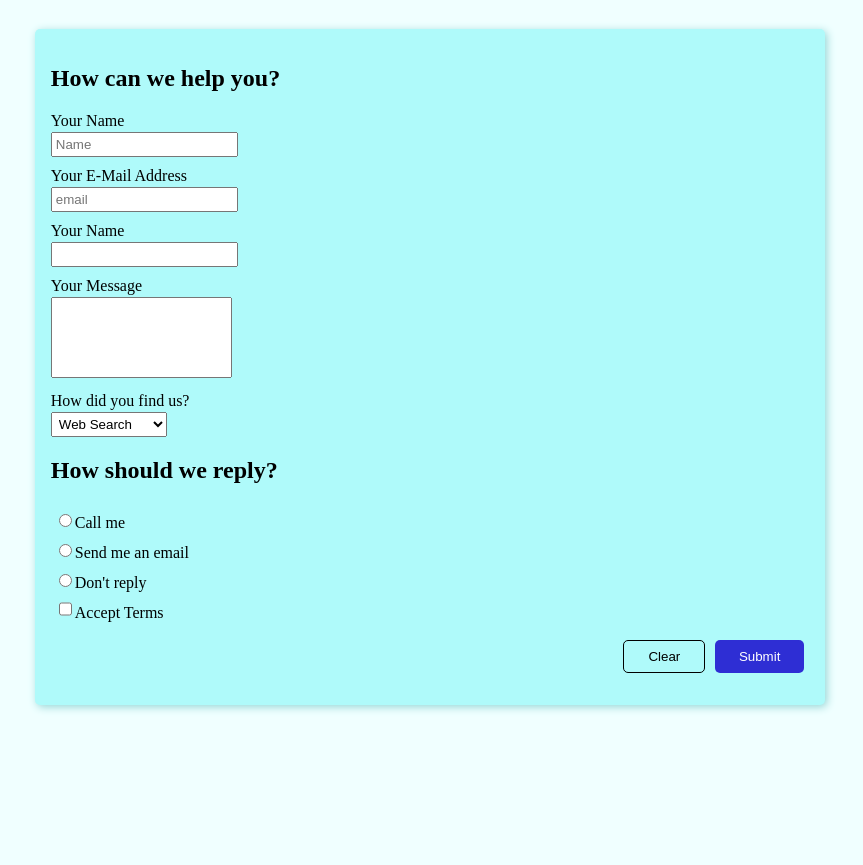
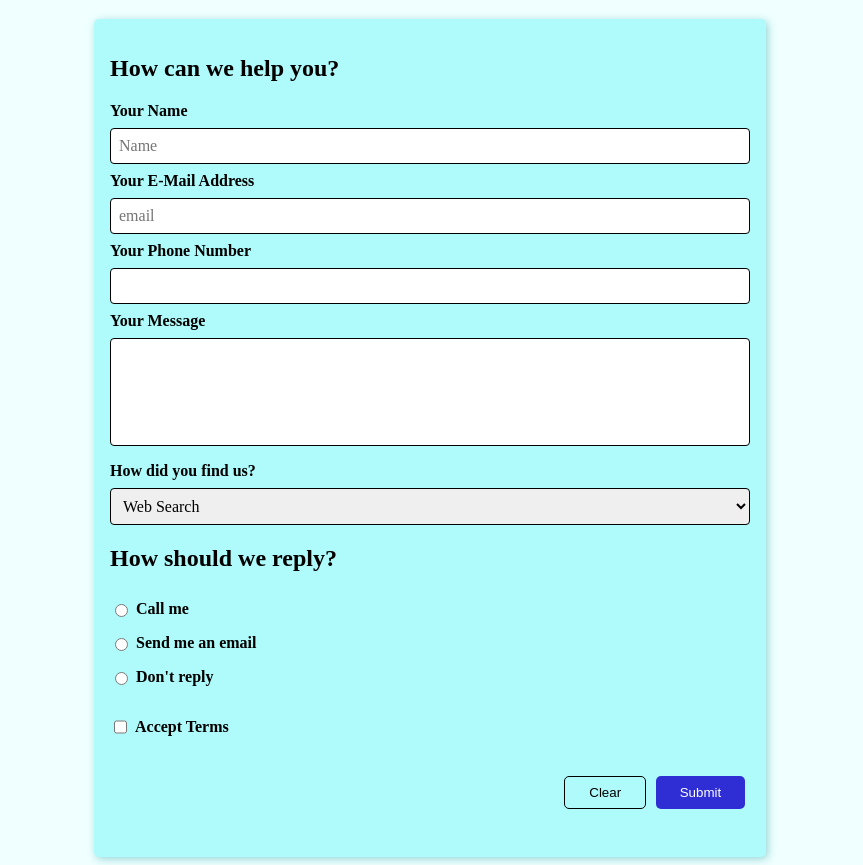
Before and after one commit to Ryomi-j/Contact-Us, a plain HTML site: page index.html in a window 1280 px wide. Shown: the part 61-926 px from the top of the page, without its empty margins (210-1073 px from the left). Before the commit the page ends 800 px from the top, so only its background shows below. Drawn offline with Linux system fonts and the light colour scheme.

Commit message:
edited and finished them

```diff
--- a/index.html
+++ b/index.html
@@ -12,25 +12,39 @@
       <h1>Contact Us</h1>
     </header>
     <main>
-      <form action="/" method="GET">
+      <form action="/index.html" method="GET">
         <section>
           <h2>How can we help you?</h2>
           <ul>
             <li>
               <label for="name">Your Name</label>
-              <input type="text" id="name" name="username" required placeholder="Name"/>
+              <input
+                type="text"
+                id="name"
+                name="username"
+                required
+                placeholder="Name"
+              />
             </li>
             <li>
               <label for="email">Your E-Mail Address</label>
-              <input type="email" id="email" name="useremail" required placeholder="email"/>
+              <input
+                type="email"
+                id="email"
+                name="useremail"
+                required
+                placeholder="email"
+              />
             </li>
             <li>
-              <label for="phone">Your Name</label>
+              <label for="phone">Your Phone Number</label>
               <input
                 type="number"
                 id="phone"
                 value="userphonenumber"
                 required
+                minlength="5"
+                maxlength="200"
               />
             </li>
             <li>
@@ -41,7 +55,7 @@
         </section>
         <section>
           <label for="way">How did you find us?</label>
-          <select name="howtofind" id="way">
+          <select name="howtofind" id="way" required>
             <option value="Web">Web Search</option>
             <option value="Mouth">Word of Mouth</option>
             <option value="Other">Other</option>
@@ -51,21 +65,39 @@
           <h2>How should we reply?</h2>
           <ul>
             <li id="content">
-              <input type="radio" name="reply" required />
+              <input
+                type="radio"
+                name="reply"
+                id="call"
+                value="phone"
+                required
+              />
               <label for="call">Call me</label>
             </li>
             <li id="content">
-              <input type="radio" name="reply" required />
+              <input
+                type="radio"
+                name="reply"
+                id="email"
+                value="email"
+                required
+              />
               <label for="email">Send me an email</label>
             </li>
             <li id="content">
-              <input type="radio" name="reply" required />
-              <label for="don't_want">Don't reply</label>
+              <input
+                type="radio"
+                name="reply"
+                id="don't_want"
+                value="none"
+                required
+              />
+              <label for="none">Don't reply</label>
             </li>
           </ul>
         </section>
         <section id="content">
-          <input type="checkbox" id="terms" />
+          <input type="checkbox" name="accept-terms" id="terms" />
           <label for="terms">Accept Terms</label>
         </section>
         <section id="btn">
--- a/styles.css
+++ b/styles.css
@@ -15,8 +15,8 @@ ul {
 }
 
 form {
-    width: 60%;
-    margin: 2rem auto;
+    width: 40rem;
+    margin: auto;
     background-color: rgb(175, 250, 250);
     border: 1px solid none;
     border-radius: 5px;
@@ -24,24 +24,34 @@ form {
     padding: 1rem;
 }
 
+section {
+    margin-bottom: 1rem;
+}
+
 label {
     /* 몰랐던거 */
     display: block;
-    margin-top: 10px;
-    margin-bottom: 2px;
+    margin: 0.5rem 0;
+    font-weight: bold;
 }
 
-input {
-    padding: 3px;
+input, textarea, select {
+    font: inherit;
+    padding: 0.5rem;
+    border: 1px solid;
+    border-radius: 4px;
+    width: 100%;
+    display: block;
+    box-sizing: border-box;
+}
 
+input:focus, textarea:focus, select:focus {
+    background-color: beige;
 }
+
 
 textarea {
     resize: none;
-}
-
-select {
-    padding: 3px;
 }
 
 #content {
@@ -50,7 +60,7 @@ select {
 
 #content input {
     width: auto;
-    margin-left: 0.5rem;
+    margin-right: 0.5rem;
 }
 
 #btn {
```
